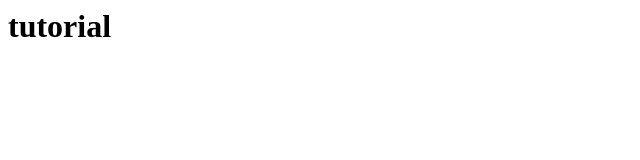
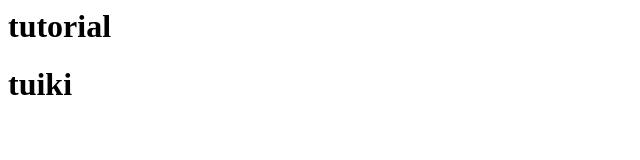
Before and after one commit to daik-teranishi/git_tutorial, a plain HTML site: page index.html in a window 1280 px wide. Shown: the whole page, without its empty margins (0-640 px from the left). Drawn offline with Linux system fonts and the light colour scheme.

Commit message:
tuikiwotuiki

```diff
--- a/index.html
+++ b/index.html
@@ -1 +1,2 @@
 <h1>tutorial</h1>
+<h1>tuiki</h1>
```
